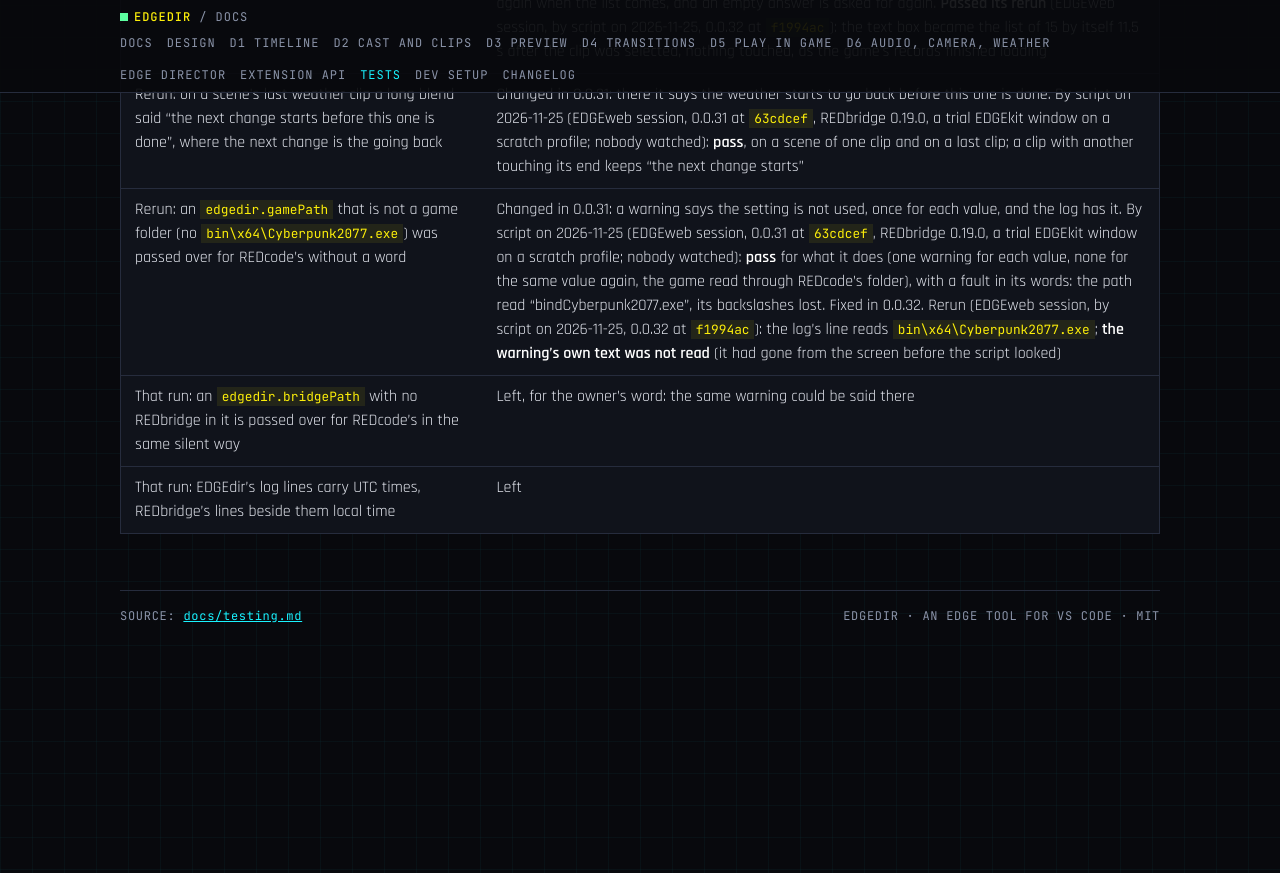
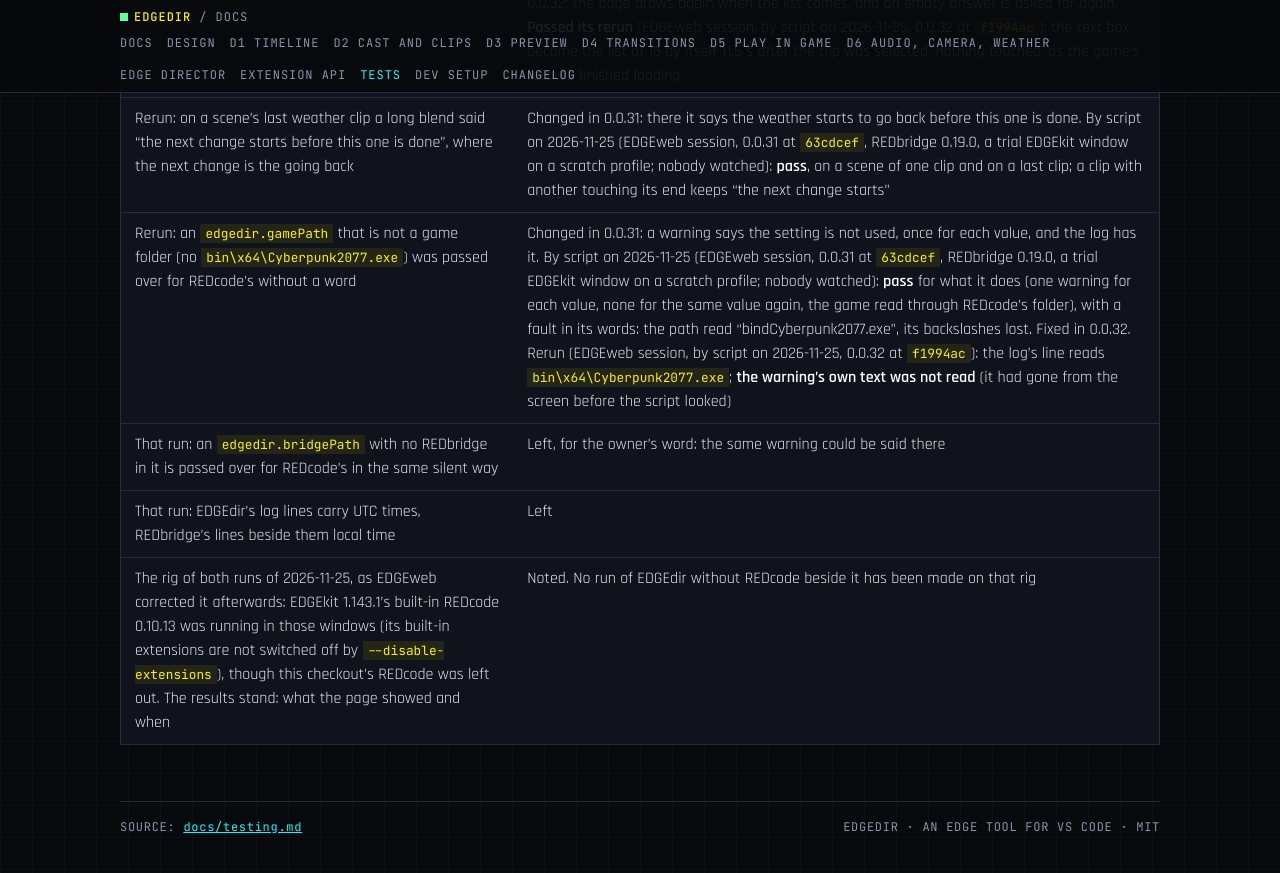
Before and after one commit to Edgemodders/EDGEdir, a Jekyll site: the page built from docs/testing.md, in a window 1280 px wide and 900 px high, scrolled down 42235 px. Shown: the top 873 px of the window. Built offline with Jekyll 4.4.1, drawn with Linux system fonts in a browser that asks for light colours.

Commit message:
Tests: the rig of the 2026-11-25 runs had EDGEkit's built-in REDcode running
Co-Authored-By: Claude Fable 5.2 <noreply@anthropic.com>

```diff
--- a/docs/testing.md
+++ b/docs/testing.md
@@ -789,3 +789,4 @@ What round 1 found, and what was done:
 | Rerun: an `edgedir.gamePath` that is not a game folder (no `bin\x64\Cyberpunk2077.exe`) was passed over for REDcode's without a word | Changed in 0.0.31: a warning says the setting is not used, once for each value, and the log has it. By script on 2026-11-25 (EDGEweb session, 0.0.31 at `63cdcef`, REDbridge 0.19.0, a trial EDGEkit window on a scratch profile; nobody watched): **pass** for what it does (one warning for each value, none for the same value again, the game read through REDcode's folder), with a fault in its words: the path read "bindCyberpunk2077.exe", its backslashes lost. Fixed in 0.0.32. Rerun (EDGEweb session, by script on 2026-11-25, 0.0.32 at `f1994ac`): the log's line reads `bin\x64\Cyberpunk2077.exe`; **the warning's own text was not read** (it had gone from the screen before the script looked) |
 | That run: an `edgedir.bridgePath` with no REDbridge in it is passed over for REDcode's in the same silent way | Left, for the owner's word: the same warning could be said there |
 | That run: EDGEdir's log lines carry UTC times, REDbridge's lines beside them local time | Left |
+| The rig of both runs of 2026-11-25, as EDGEweb corrected it afterwards: EDGEkit 1.143.1's built-in REDcode 0.10.13 was running in those windows (its built-in extensions are not switched off by `--disable-extensions`), though this checkout's REDcode was left out. The results stand: what the page showed and when | Noted. No run of EDGEdir without REDcode beside it has been made on that rig |
```
